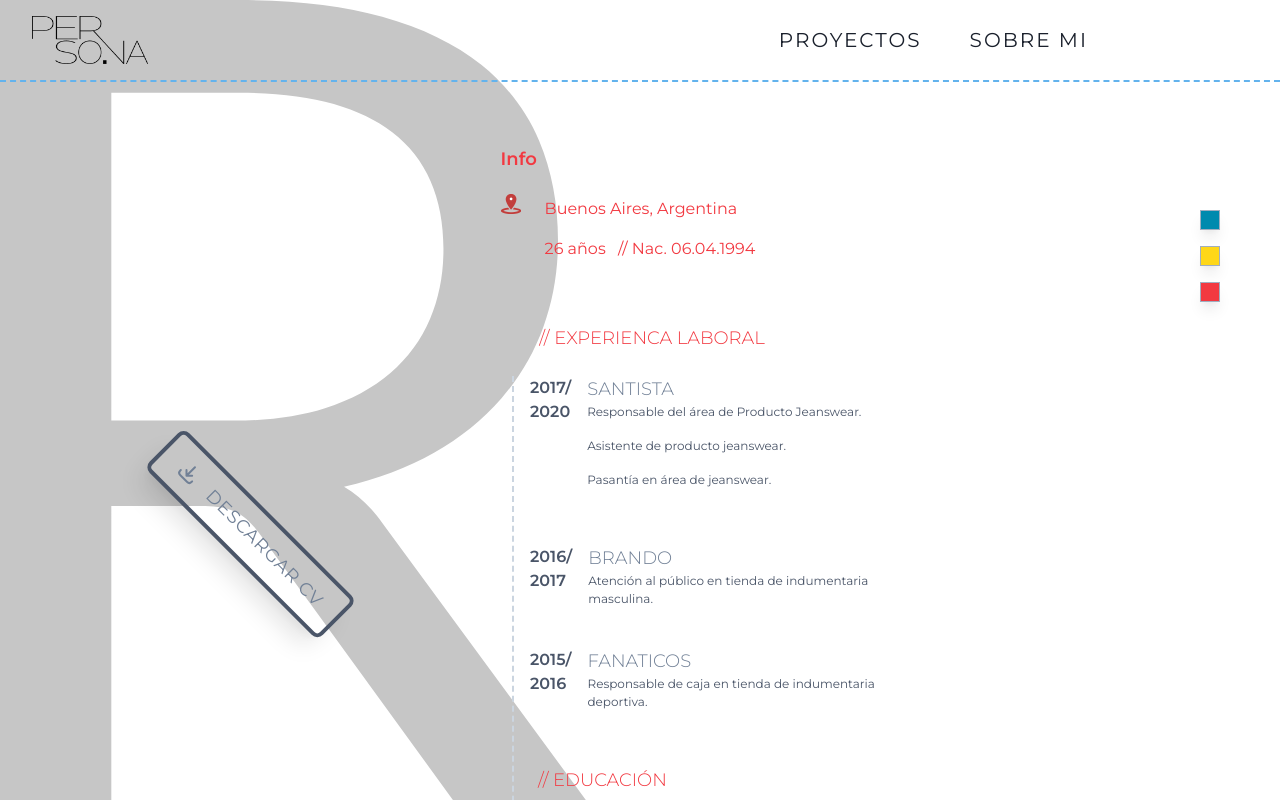
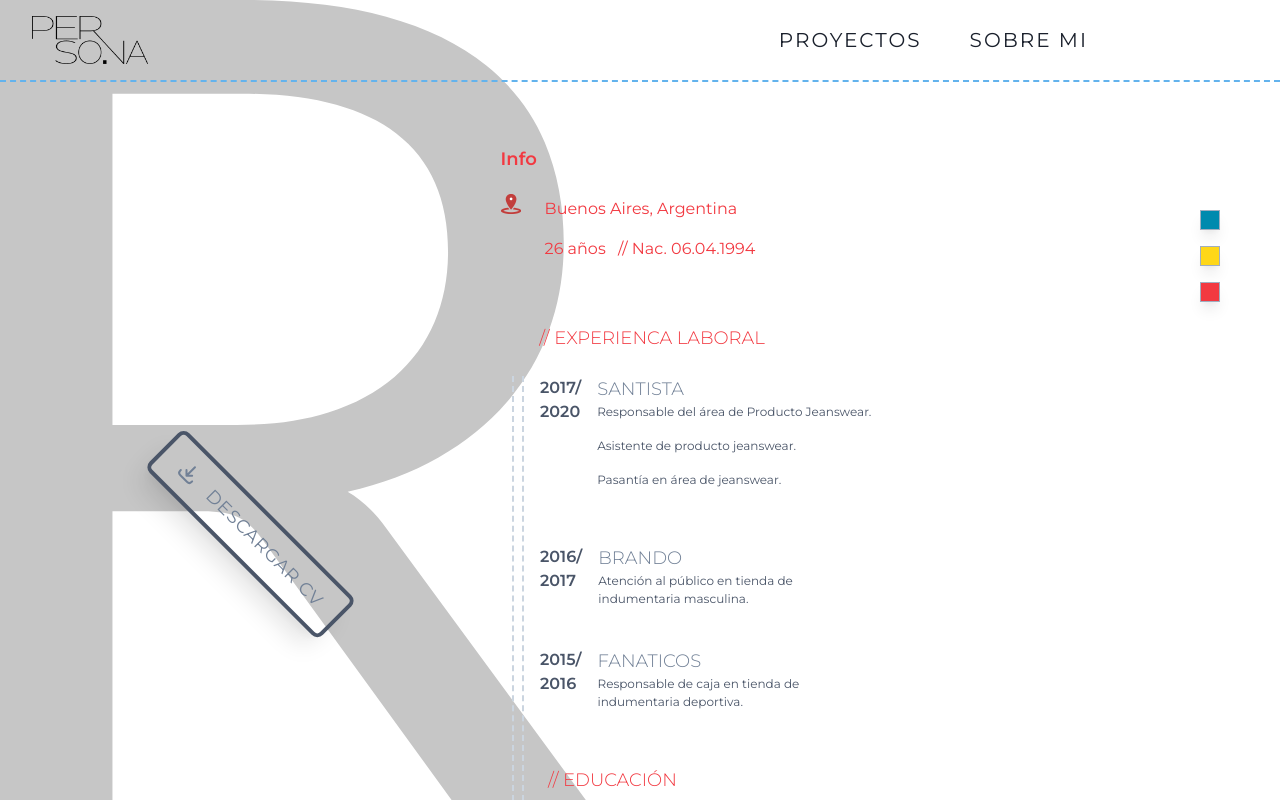
Before and after one commit to Chaloulou75/persona, a Nuxt app: page /resume in a window 1280 px wide. Shown: the top 800 px of the page. Built offline with nearby package versions, Linux system fonts and the light colour scheme; a web font is replaced by a local one; what scroll-out, vue-typed-js would draw is missing.

Commit message:
double line

```diff
--- a/pages/resume.vue
+++ b/pages/resume.vue
@@ -25,7 +25,9 @@
           <h2 class="py-4 text-lg font-hairline text-center uppercase text-redjuli">// experienca laboral</h2>
         </div>
 
-        <div class="flex flex-col justify-end max-w-sm mt-2 ml-auto space-y-8 border-l-2 border-gray-400 border-dashed">
+        <!-- Para hacer las lineas de borde -->
+        <div class="max-w-sm px-2 mt-2 ml-auto border-l-2 border-gray-400 border-dashed">
+        <div class="flex flex-col justify-end space-y-8 border-l-2 border-gray-400 border-dashed">
 
           <div class="flex items-start">
             <div class="ml-4">
@@ -112,6 +114,7 @@
           </div>
 
         </div>
+        </div>
       </div>
 
     </div>
```
